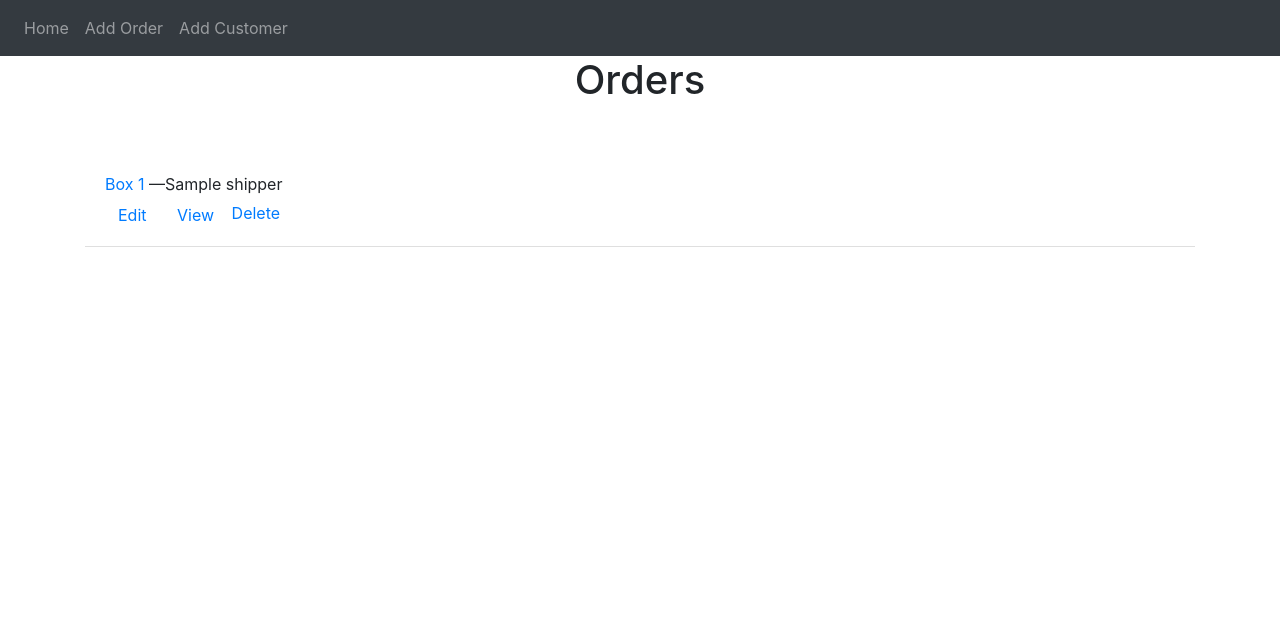
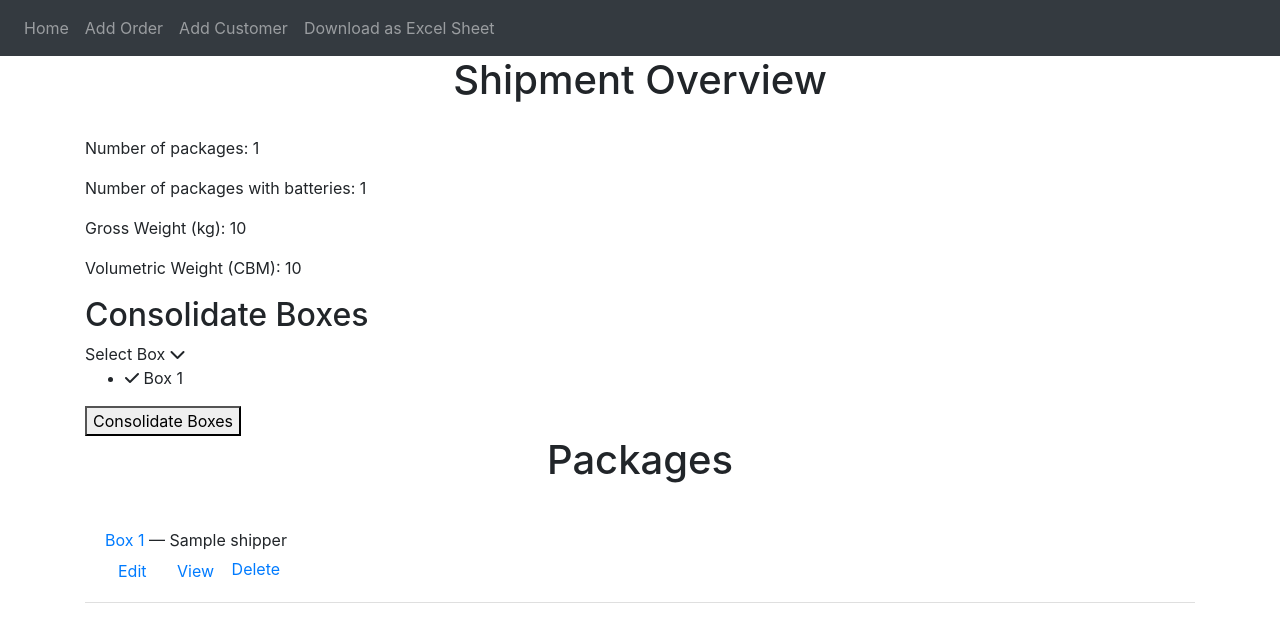
Before and after one commit to Reszonance/jfconsolidation, a Flask app: template flaskstuff/website/templates/home.html in a window 1280 px wide. Shown: the top 642 px of the page. Run offline with Flask 3, Linux system fonts and the light colour scheme; the template is opened without the code that fills it: most values are stand-ins (such as "Sample title", 1, 10 or a date in 2020); parts of the project's set-up code (start-up, migrations or seed data) failed here and were passed over; some libraries are stand-ins or nearby versions.

Commit message:
consolidating packages system is underway

```diff
--- a/flaskstuff/website/templates/base.html
+++ b/flaskstuff/website/templates/base.html
@@ -14,6 +14,11 @@
     <link
       rel="stylesheet"
       href="https://stackpath.bootstrapcdn.com/font-awesome/4.7.0/css/font-awesome.min.css"
+      crossorigin="anonymous"
+    />
+    <link
+      rel="stylesheet"
+      href="https://cdnjs.cloudflare.com/ajax/libs/font-awesome/6.4.0/css/all.min.css"
       crossorigin="anonymous"
     />
 
@@ -40,6 +45,7 @@
           <a class="nav-item nav-link" id="Home" href="/">Home</a>
           <a class="nav-item nav-link" id="addOrder" href="/add-order">Add Order</a>
           <a class="nav-item nav-link" id="addCustomer" href="/add-customer">Add Customer</a>
+          <a class="nav-item nav-link" id="exportExcel" href="/download-excel">Download as Excel Sheet</a>
         </div>
       </div>
     </nav>
@@ -78,6 +84,9 @@
       integrity="sha384-JZR6Spejh4U02d8jOt6vLEHfe/JQGiRRSQQxSfFWpi1MquVdAyjUar5+76PVCmYl"
       crossorigin="anonymous"
     ></script>
+    <script
+      src="https://ajax.googleapis.com/ajax/libs/jquery/3.4.1/jquery.min.js"
+    ></script>
     <!-- #endregion -->
 
     <script
--- a/flaskstuff/website/templates/home.html
+++ b/flaskstuff/website/templates/home.html
@@ -8,8 +8,39 @@
 {% endblock %}
 
 {% block content %}
-<h1 align="center">Orders</h1>
+<h1 align="center">Shipment Overview</h1>
 <br />
+<div class="shipment-summary">
+  <p>Number of packages: {{shipment.package_num}}</p>
+  <p>Number of packages with batteries: {{shipment.battery_num}}</p>
+  <p>Gross Weight (kg): {{shipment.gross_weight}}</p>
+  <p>Volumetric Weight (CBM): {{shipment.volumetric_weight}}</p>
+</div>
+
+<div class="sidebar">
+  <h2>Consolidate Boxes</h2>
+  <div class="select-btn">
+    <span class="btn-text">Select Box</span>
+    <span class="arrow-dwn">
+      <i class="fa-solid fa-chevron-down"></i>
+    </span>
+  </div>
+  <ul class="list-items">
+    <div class="box-count" value={{shipment.package_num}} style="display:none"></div>
+    <div id="boxes-consolidate"></div>
+  </ul>
+
+  <button
+    class="save-btn"
+    onClick="if (this.classList.contains('consolidate')) {
+        consolidate();
+      }"
+    >
+    Consolidate Boxes
+  </button>
+</div>
+
+<h1 align="center">Packages</h1>
 <br />
 <!--- #region list orders -->
 <ul class="list-group list-group-flush" id="packages">
@@ -17,21 +48,21 @@
   <li class="list-group-item">
     <div class="order-info">
       <a href="{{ url_for('views.pk_details', pk_id=pk.get_id()) }}">
-        {{ "Box " ~ pk.package_id }}
+        {{"Box " ~ pk.package_id}}
       </a>
-      <span class="description">{{ "—" ~ pk.shipper.name }}</span>
+      <span class="description">{{"— " ~ pk.shipper.name}}</span>
     </div>
     <div class="actions">
       <a href="{{ url_for('views.pk_details', pk_id=pk.get_id()) }}" class="btn btn-link">Edit</a>
       <a href="javascript:void(0);" class="btn btn-link" onClick="toggleView('{{pk.package_id}}')">View</a>
       <a href="javascript:void(0);" onClick="delete_package('{{pk.package_id}}')">Delete</a>
     </div>
-    <div class="view-form" style="display: none;">
+    <div id="view-form-{{pk.package_id}}" class="view-form" style="display: none;">
       <p>Description: {{ pk.description }}</p>
       <p>Has Batteries: {{ pk.has_batteries }}</p>
       <p>Is Fragile: {{ pk.fragile }}</p>
-      <p>Dimensions: {{ pk.dimensions }}</p>
-      <p>Weight: {{ pk.weight }}</p>
+      <p>Dimensions ({{pk.dim_units}}): {{ pk.dimensions }}</p>
+      <p>Weight (kg): {{ pk.weight }}</p>
     </div>
   </li>
   {% endfor %}
@@ -39,13 +70,119 @@
 <!-- #endregion -->
 
 <script>
+const selectBtn = document.querySelector(".select-btn"),
+      saveBtn = document.querySelector(".save-btn");
+let items = document.querySelectorAll(".item");
+
+selectBtn.addEventListener('click', () =>{
+  selectBtn.classList.toggle('open');
+})
+
+function toggleChecked(item) {
+  item.classList.toggle('checked');
+  let checked = document.querySelectorAll('.checked');
+  let btnText = document.querySelector('.btn-text');
+
+  if (checked.length > 1) {
+    btnText.innerText = `${checked.length} boxes selected`;
+    if (!saveBtn.classList.contains('consolidate')) {
+      saveBtn.classList.add('consolidate');
+    }
+  } else {
+    if (checked.length == 1) {
+      btnText.innerText = "Select A Second Box";
+    } else {
+      btnText.innerText = "Select Box";
+    }
+    if (saveBtn.classList.contains('consolidate')) {
+      saveBtn.classList.remove('consolidate');
+    }
+  }
+}
+
+/*
+items.forEach(item => {
+  item.addEventListener('click', () => {
+    item.classList.toggle('checked');
+
+    let checked = document.querySelectorAll('.checked'),
+      btnText = document.querySelector('.btn-text');
+
+      if (checked && checked.length > 1) {
+        btnText.innerText = `${checked.length} boxes selected`;
+        if (!saveBtn.classList.contains('consolidate')) {
+          saveBtn.classList.toggle('consolidate');
+        }
+      } else {
+        btnText.innerText = "Select Box";
+        if (saveBtn.classList.contains('consolidate')) {
+          saveBtn.classList.toggle('consolidate');
+        }
+      }
+  });
+});
+*/
+
+function attachEventListeners() {
+  items = document.querySelectorAll(".item");
+  items.forEach(item => {
+    item.addEventListener('click', () => {
+      toggleChecked(item);
+    });
+  });
+}
+
+function box_dropdowns() {
+  var box_num = {{ shipment.package_num }};
+  var box_ids = {{ shipment.package_id_list }}
+  let boxSectionHTML = "";
+
+  for (let i = 1; i <= box_num; i++) {
+    boxSectionHTML += `
+    <li class="item" value="${box_ids[i]}">
+      <span class="checkbox">
+        <i class="fa-solid fa-check check-icon"></i>
+      </span>
+      <span class="item-text">Box ${i}</span>
+    </li>
+    `;
+  }
+
+  document.getElementById("boxes-consolidate").innerHTML = boxSectionHTML;
+  attachEventListeners();
+};
+
+box_dropdowns();
+//document.getElementById("box-count").addEventListener("change", box_dropdowns);
+
+function consolidate() {
+  // sends post request to delete-note endpoint
+  console.log('consolidating');
+
+  // which items are checked
+  items = document.querySelectorAll(".item");
+  checked_items = []
+  items.forEach(item => {
+    if (item.classList.contains('checked')) {
+      val = item.getAttribute('value')
+      console.log(val);
+      checked_items.push(val)
+    }
+  });
+
+  fetch('/consolidate-packages', {
+    method: 'POST',
+    body: JSON.stringify(checked_items)
+  }).then((_res) => {
+    window.location.href = '/';
+  })
+}
+
 function toggleView(packageId) {
-  var editForm = document.getElementById("edit-form-" + packageId);
-  var viewForm = document.getElementsByClassName("view-form")[0];
+  var viewForm = document.getElementById("view-form-" + packageId);
 
   if (viewForm.style.display === "none") {
     viewForm.style.display = "block";
-    editForm.style.display = "none";
   } else {
     viewForm.style.display = "none";
   }
```
Also changed, not shown: flaskstuff/website/views.py (+82 -25 lines), flaskstuff/website/static/index.js (line endings or trailing spaces).
